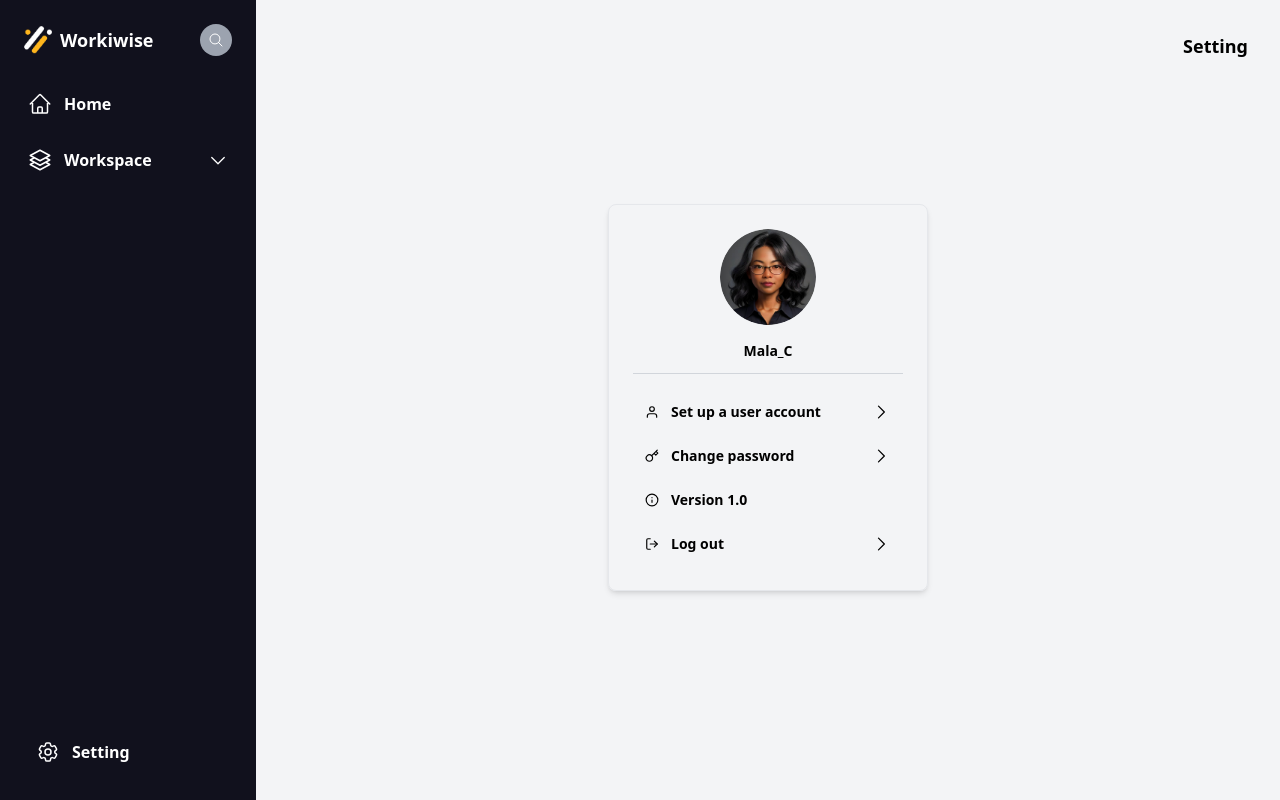
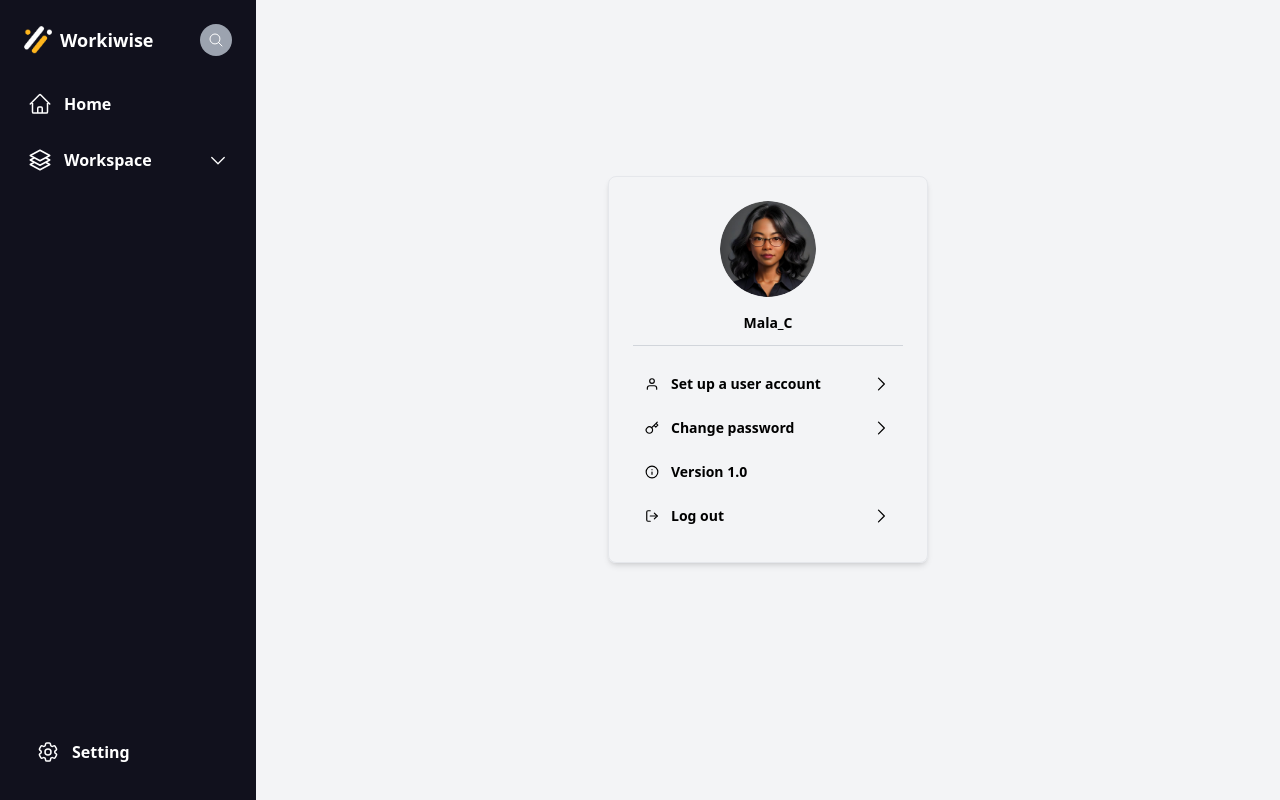
Before and after one commit to M42UJO/WORKIWISE, a React (Vite) app: page /setting in a window 1280 px wide. Built offline with nearby package versions, Linux system fonts and the light colour scheme.

Commit message:
Update Setting.tsx

```diff
--- a/src/pages/setting/Setting.tsx
+++ b/src/pages/setting/Setting.tsx
@@ -5,7 +5,7 @@ const Setting: React.FC = () => {
   return (
     <>
       <div className="flex justify-end text-lg font-semibold">
-        <p>Setting</p>
+        {/* <p>Setting</p> */}
       </div>
       <div className="flex justify-center items-center mt-36">
         <ProfileCard />
```
